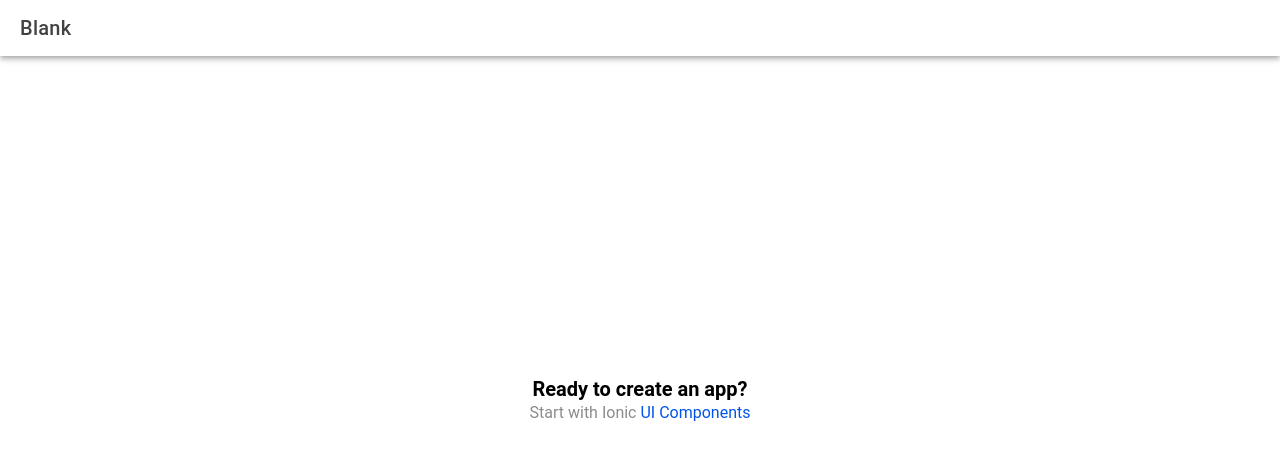
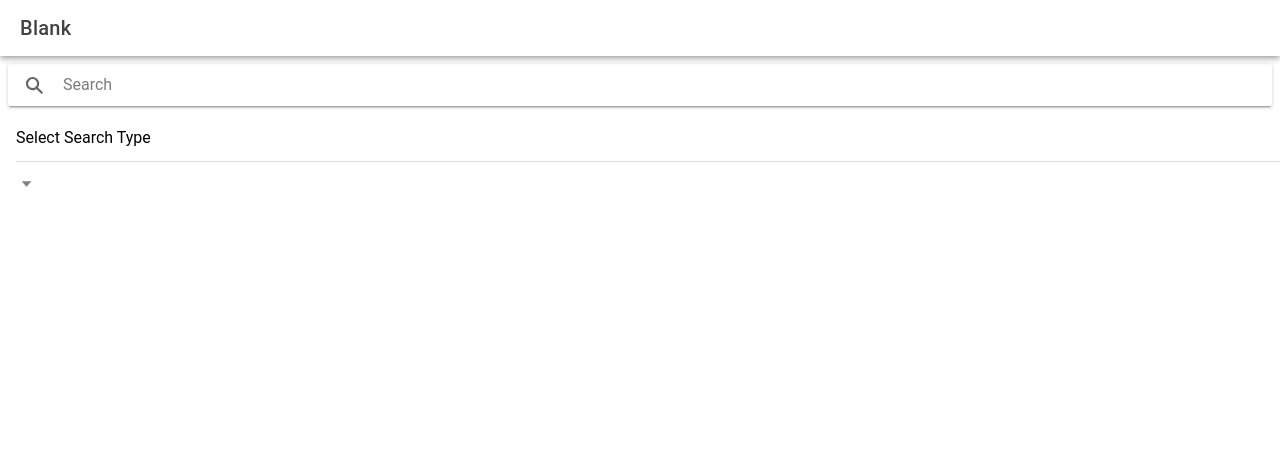
Before and after one commit to genier-developer/movieApp, a React (Vite) app: page /home in a window 1280 px wide. Shown: the top 460 px of the page. Built offline with nearby package versions, Linux system fonts and the light colour scheme.

Commit message:
add useApi.tsx

```diff
--- a/src/hooks/useApi.tsx
+++ b/src/hooks/useApi.tsx
@@ -1,5 +1,5 @@
-export enum SerachType {
-    "all"= '',
+export enum SearchType {
+    "all" = '',
     movie = 'movie',
     series = 'series',
     episode = 'episode'
@@ -16,3 +16,26 @@ export interface DetailResult {
     Actors: string
     Website: string
 }
+
+export const useApi = (() => {
+    let url = 'https://www.omdbapi.com/'
+    let apiKey = '33ab72be'
+
+    const searchData = async (title: string, type: SearchType): Promise <SearchType> => {
+        const result = await fetch(
+            `${url}?s=${encodeURI(title)}&type=${type}&apikey=${apiKey}`
+        )
+        return result.json()
+    }
+
+    const getDetails = async (id: string) => {
+        const result = await fetch(
+            `${url}?i=${id}&plot=full&apikey=${apiKey}`
+        )
+        return result.json()
+    }
+    return {
+        searchData,
+        getDetails
+    }
+})
--- a/src/pages/Home.tsx
+++ b/src/pages/Home.tsx
@@ -1,8 +1,28 @@
-import { IonContent, IonHeader, IonPage, IonTitle, IonToolbar } from '@ionic/react';
-import ExploreContainer from '../components/ExploreContainer';
+import {
+    IonContent,
+    IonHeader,
+    IonItem, IonLabel,
+    IonPage,
+    IonSearchbar,
+    IonSelect,
+    IonTitle,
+    IonToolbar
+} from '@ionic/react';
 import './Home.css';
+import {useApi} from "../hooks/useApi";
+import {useEffect, useState} from "react";
 
-const Home: React.FC = () => {
+const Home = () => {
+    const {searchData} = useApi()
+
+    const [searchTerm, setSearchTerm] = useState('')
+    const [type, setType] = useState('')
+    const [results, setResults] = useState([])
+
+    useEffect(() => {
+        console.log('Search:', searchTerm)
+    }, [searchTerm]);
+
     return (
         <IonPage>
             <IonHeader>
@@ -11,12 +31,18 @@ const Home: React.FC = () => {
                 </IonToolbar>
             </IonHeader>
             <IonContent fullscreen>
-        <IonHeader collapse="condense">
-          <IonToolbar>
-            <IonTitle size="large">Blank</IonTitle>
-          </IonToolbar>
-        </IonHeader>
-        <ExploreContainer />
+                <IonSearchbar value={searchTerm}
+                              debounce={300}
+                              onIonChange={(e) => setSearchTerm(e.detail.value!)}>
+
+                </IonSearchbar>
+
+                <IonItem>
+                    <IonLabel>Select Search Type</IonLabel>
+                </IonItem>
+                <IonSelect value={type}
+                           onIonChange={(e) => setType(e.detail.value)}>
+                </IonSelect>
             </IonContent>
         </IonPage>
     );
```
Lines whose indentation alone changed are shown as unchanged.
